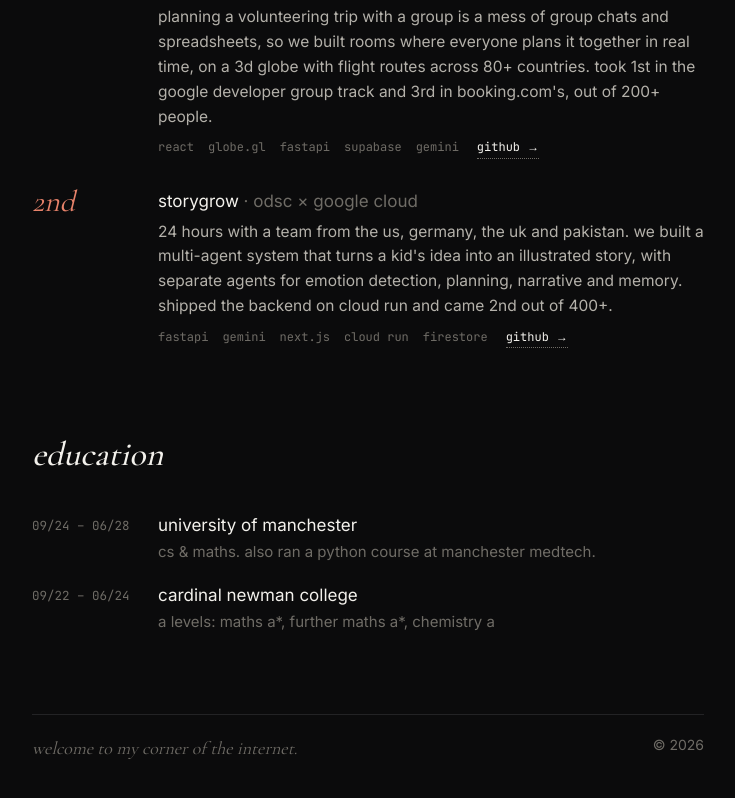
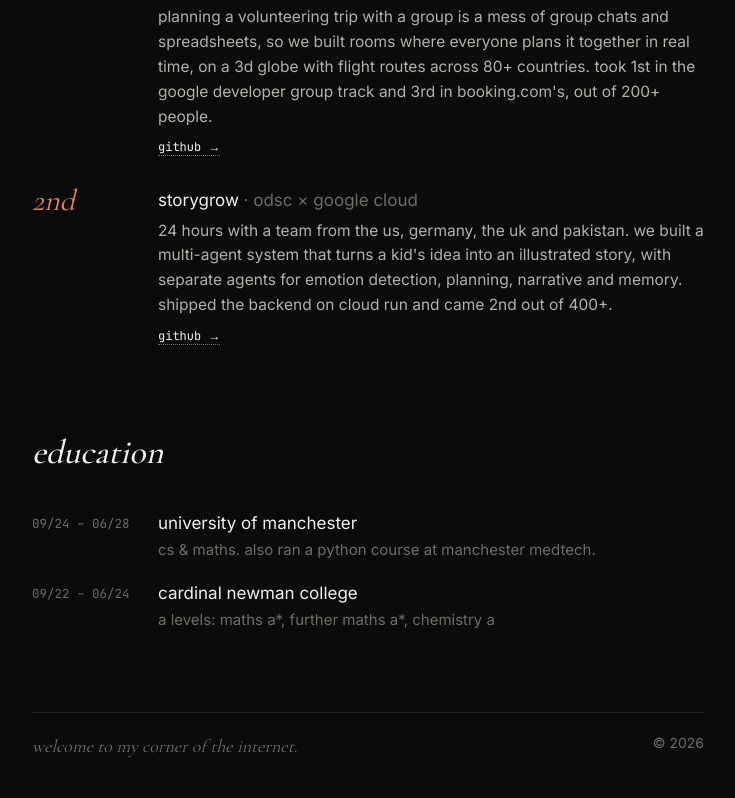
Before and after one commit to Akbari06/ish-web, a Next.js app: page / in a window 1280 px wide. Shown: the part 1532-2330 px from the top of the page, without its empty margins (272-1007 px from the left). Built offline with nearby package versions, Linux system fonts and the light colour scheme.

Commit message:
Remove tech stack from hackathons
Co-Authored-By: Claude Opus 5.5 <noreply@anthropic.com>
Claude-Session: https://claude.ai/code/session_014vB6cNyXfbZvWcPw9iY8XT

```diff
--- a/app/data/hackathons.json
+++ b/app/data/hackathons.json
@@ -4,15 +4,13 @@
     "name": "wellworld",
     "event": "great uni hack '25",
     "github": "https://github.com/Akbari06/wellworld",
-    "story": "planning a volunteering trip with a group is a mess of group chats and spreadsheets, so we built rooms where everyone plans it together in real time, on a 3d globe with flight routes across 80+ countries. took 1st in the google developer group track and 3rd in booking.com's, out of 200+ people.",
-    "stack": "react · globe.gl · fastapi · supabase · gemini"
+    "story": "planning a volunteering trip with a group is a mess of group chats and spreadsheets, so we built rooms where everyone plans it together in real time, on a 3d globe with flight routes across 80+ countries. took 1st in the google developer group track and 3rd in booking.com's, out of 200+ people."
   },
   {
     "place": "2nd",
     "name": "storygrow",
     "event": "odsc × google cloud",
     "github": "https://github.com/Akbari06/storygrow",
-    "story": "24 hours with a team from the us, germany, the uk and pakistan. we built a multi-agent system that turns a kid's idea into an illustrated story, with separate agents for emotion detection, planning, narrative and memory. shipped the backend on cloud run and came 2nd out of 400+.",
-    "stack": "fastapi · gemini · next.js · cloud run · firestore"
+    "story": "24 hours with a team from the us, germany, the uk and pakistan. we built a multi-agent system that turns a kid's idea into an illustrated story, with separate agents for emotion detection, planning, narrative and memory. shipped the backend on cloud run and came 2nd out of 400+."
   }
 ]
--- a/app/globals.css
+++ b/app/globals.css
@@ -185,17 +185,12 @@ h2 { font-size: 34px; margin: 64px 0 18px; }
 .hacks .event { color: var(--soft); }
 .hacks .story { display: block; margin-top: 4px; font-size: 15.5px; line-height: 1.6; color: var(--text); }
 
-.hacks .stack {
-  display: flex;
-  flex-wrap: wrap;
-  gap: 6px 14px;
+.hacks .repo {
+  display: block;
   margin-top: 8px;
   font-family: var(--font-mono), monospace;
   font-size: 12px;
-  color: var(--soft);
 }
-
-.hacks .stack a { color: var(--ink); margin-left: 4px; }
 
 .now-tag {
   font-family: var(--font-mono), monospace;
--- a/app/page.tsx
+++ b/app/page.tsx
@@ -135,8 +135,7 @@ export default function Home() {
                 <span className="t">{hack.name}</span>
                 <span className="event"> · {hack.event}</span>
                 <span className="story">{hack.story}</span>
-                <span className="stack">
-                  {hack.stack.split(" · ").map((tech) => <span key={tech}>{tech}</span>)}
+                <span className="repo">
                   <a href={hack.github} target="_blank" rel="noopener noreferrer">github →</a>
                 </span>
               </span>
```
